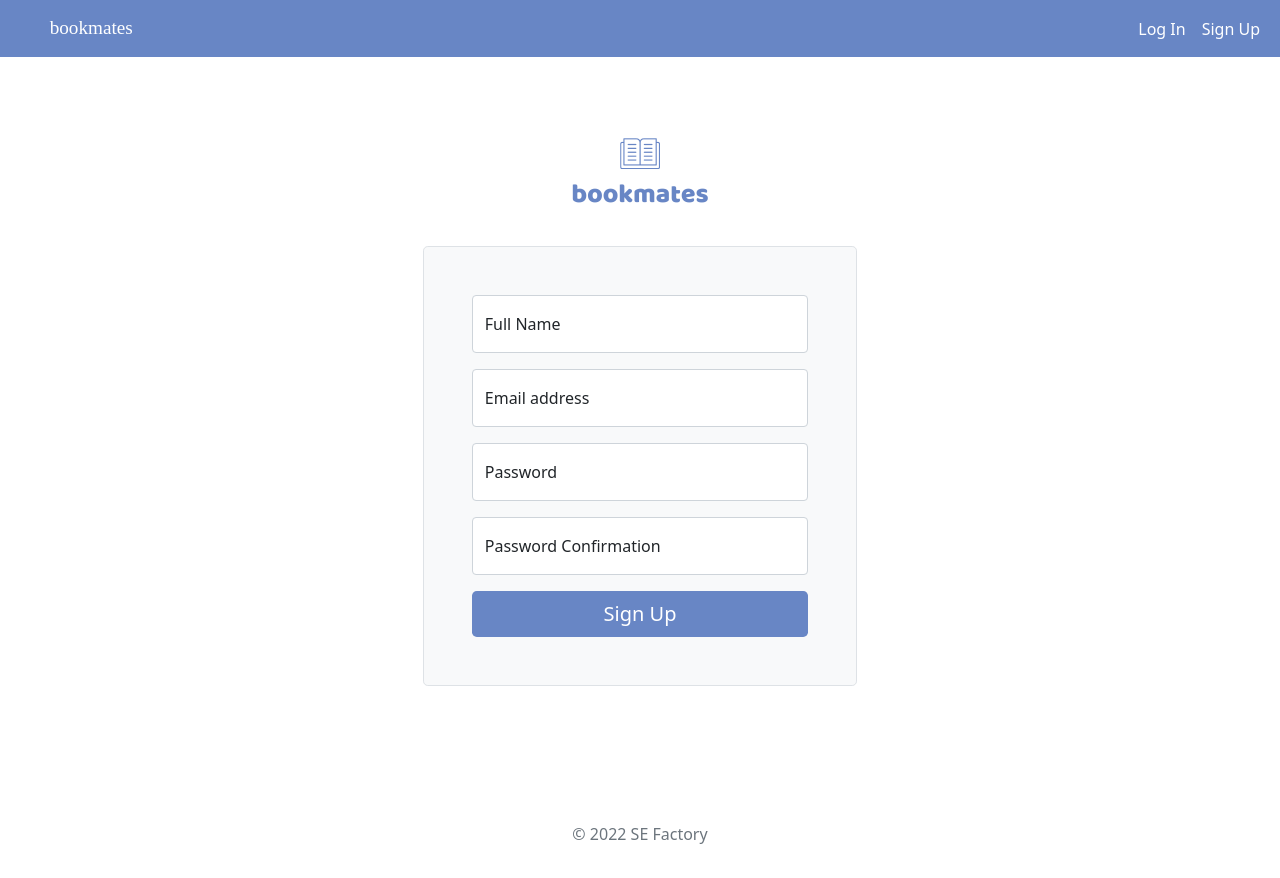
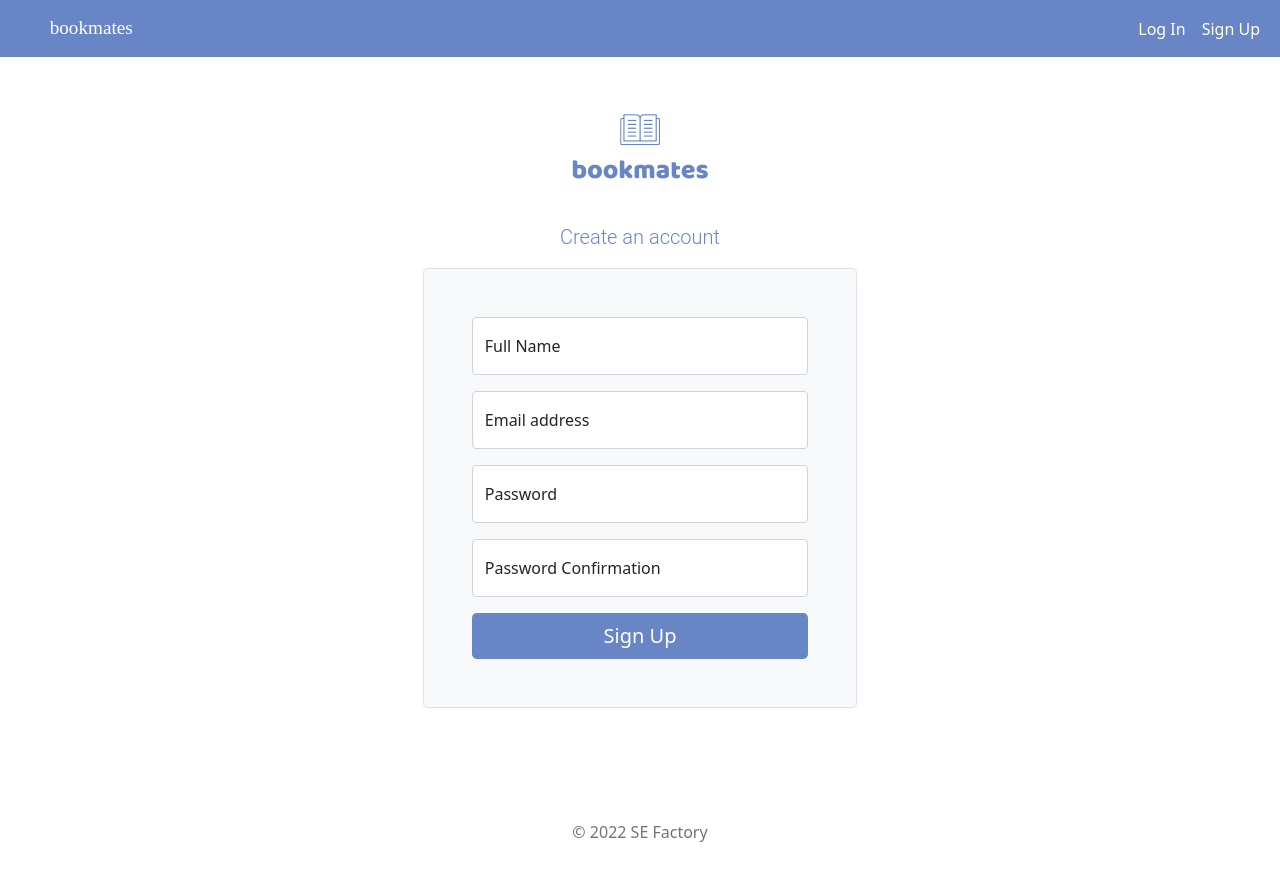
Before and after one commit to laurena-fayad/Login-Signup-using-React-Laravel, a React (Create React App) app in the folder react-part/: page /register in a window 1280 px wide. Built offline with nearby package versions, Linux system fonts and the light colour scheme; a web font is replaced by a local one.

Commit message:
Added headlines to login and sign up pages

```diff
--- a/react-part/src/App.css
+++ b/react-part/src/App.css
@@ -142,8 +142,9 @@ input.search{
   color: inherit;
 }
 
-#updates{
+#updates, .register{
   color:#6886C5;
   font-family: "Roboto", "Helvetica", "Arial", sans-serif;
-  font-weight: 600;
+  font-weight: 300;
+  font-size: 20px;
 }
--- a/react-part/src/pages/Login.js
+++ b/react-part/src/pages/Login.js
@@ -36,7 +36,7 @@ const Login = () => {
   return (
     <div>
       <Nav />
-      <div className="container col-xl-10 col-xxl-8 py-5">
+      <div className="container col-xl-10 col-xxl-8 py-4">
         <div className="g-lg-5 py-5 ">
           <div className="col-md-10 mx-auto col-lg-5">
             <img
@@ -46,6 +46,7 @@ const Login = () => {
               width="250"
               height="250"
             />
+            <div className="text-center register mb-3"> Log in to your account</div>
 
             <form
               onSubmit={submit}
--- a/react-part/src/pages/Register.js
+++ b/react-part/src/pages/Register.js
@@ -12,7 +12,7 @@ const Register = () => {
   const [password, setPassword] = useState("");
   const [password_confirmation, setPasswordConfirmation] = useState("");
 
-  const submit = async (e) => {
+  const submit = (e) => {
     e.preventDefault();
 
     const user = {
@@ -37,7 +37,7 @@ const Register = () => {
   return (
     <div>
       <Nav />
-      <div className="container col-xl-10 col-xxl-8 py-5">
+      <div className="container col-xl-10 col-xxl-8 py-4">
         <div className="g-lg-5 py-5 ">
           <div className="col-md-10 mx-auto col-lg-5">
             <img
@@ -47,6 +47,8 @@ const Register = () => {
               width="250"
               height="250"
             />
+
+            <div className="text-center register mb-3"> Create an account</div>
 
             <form
               onSubmit={submit}
```
